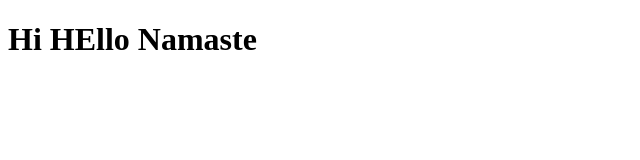
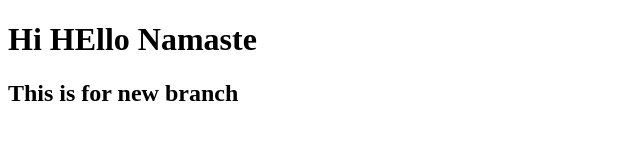
Before and after one commit to vinayaka1511/New-folder--2-, a plain HTML site: page index.html in a window 1280 px wide. Shown: the whole page, without its empty margins (0-640 px from the left). Drawn offline with Linux system fonts and the light colour scheme.

Commit message:
Branch Created

```diff
--- a/index.html
+++ b/index.html
@@ -2,5 +2,6 @@
 <head>
     <body>
         <h1>Hi HEllo Namaste</h1>
+    <h2>This is for new branch</h2>
     </body>
 </head>
```
